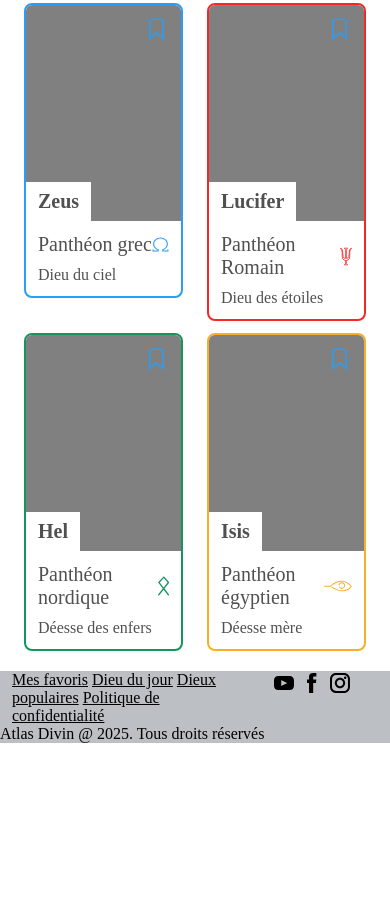
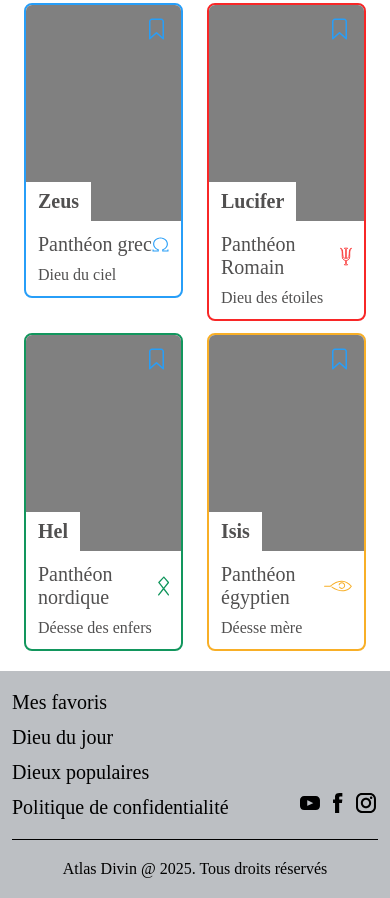
Before and after one commit to titiyocretton/atlas-divin, a website built with Parcel: page src/index.html in a window 390 px wide. Shown: the part 2302-3200 px from the top of the page. Before the commit the page ends 3045 px from the top, so only its background shows below. Built offline with nearby package versions, Linux system fonts and the light colour scheme; a web font is replaced by a local one.

Commit message:
footer pour telephone en css

```diff
--- a/src/index.html
+++ b/src/index.html
@@ -754,17 +754,13 @@
       </div>
     </main>
     <footer>
-      <div class="container">
-        <div class="row">
-          <div class="col-8">
+      <div class="footer-container">
         <nav>
           <a href="">Mes favoris</a>
           <a href="">Dieu du jour</a>
           <a href="">Dieux populaires</a>
           <a href="">Politique de confidentialité</a>
         </nav>
-          </div>
-          <div class="col-4">
         <div class="footer-logo-container">
           <svg
             xmlns="http://www.w3.org/2000/svg"
@@ -812,8 +808,6 @@
           </svg>
         </div>
       </div>
-        </div>
-      </div>
       <p>Atlas Divin @ 2025. Tous droits réservés</p>
     </footer>
     <script src="js/main.js" type="module"></script>
--- a/src/scss/_base.scss
+++ b/src/scss/_base.scss
@@ -3,13 +3,17 @@
   margin: 0;
   padding: 0;
   --color-secondary: black;
-  --color-text-main: #515050;
+  --color-text: #515050;
   --color-background: #bcbfc3;
   --color-blue: #279ef8;
   --color-yellow: #f8af27;
   --color-green: #12965d;
   --color-red: #f82727;
   font-family: "Bubbler One";
+}
+
+body {
+  color: var(--color-text);
 }
 
 a {
@@ -29,7 +33,6 @@ h1 {
 }
 
 h2 {
-  color: var(--color-text-main);
   font-family: "Caesar Dressing";
   font-size: 32px;
   font-weight: 400;
--- a/src/scss/main.scss
+++ b/src/scss/main.scss
@@ -7,6 +7,7 @@
 @import "modules/button";
 @import "modules/card";
 @import "modules/filter";
+@import "modules/footer";
 @import "modules/section-god";
 
 @import "bootstrap/scss/bootstrap-grid";
--- a/src/scss/modules/_button.scss
+++ b/src/scss/modules/_button.scss
@@ -6,3 +6,5 @@
   border: 1px solid black;
   background: var(--Text-main, #515050);
 }
+
+// les typo sont grace
--- a/src/scss/modules/_card.scss
+++ b/src/scss/modules/_card.scss
@@ -2,8 +2,7 @@
   padding: 12px 16px;
   align-items: flex-start;
   border-radius: 8px;
-  border: 2px solid var(--Text-main, #515050);
-  color: var(--Text-main, #515050);
+  border: 2px solid var(--color-text);
   margin-top: 44px;
 
   p {
@@ -40,7 +39,6 @@
 }
 
 .card-god {
-  color: var(--Text-main, #515050);
   border-radius: 8px;
   overflow: hidden;
   margin-bottom: 12px;
--- a/src/scss/modules/_filter.scss
+++ b/src/scss/modules/_filter.scss
@@ -1,7 +1,6 @@
 .filter {
   margin-top: 32px;
   h3 {
-    color: var(--Text-main, #515050);
     font-family: "Bubbler One";
     font-size: 24px;
     margin-bottom: 12px;
--- /dev/null
+++ b/src/scss/modules/_footer.scss
@@ -0,0 +1,26 @@
+footer {
+  padding: 20px 12px;
+  color: var(--color-secondary);
+  p {
+    padding-top: 20px;
+    text-align: center;
+  }
+  nav {
+    display: flex;
+    flex-direction: column;
+    gap: 12px;
+    font-size: 20px;
+
+    a {
+      text-decoration: none;
+    }
+  }
+}
+
+.footer-container {
+  display: flex;
+  justify-content: space-between;
+  align-items: flex-end;
+  border-bottom: 1px solid var(--color-secondary);
+  padding-bottom: 20px;
+}
```
Lines whose indentation alone changed are shown as unchanged.
